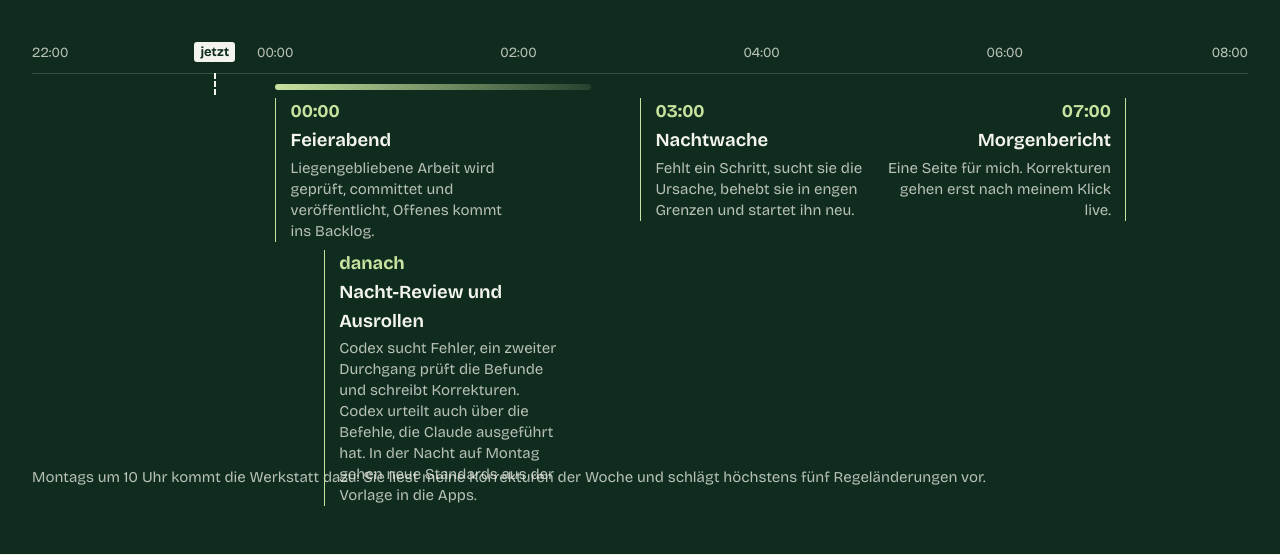
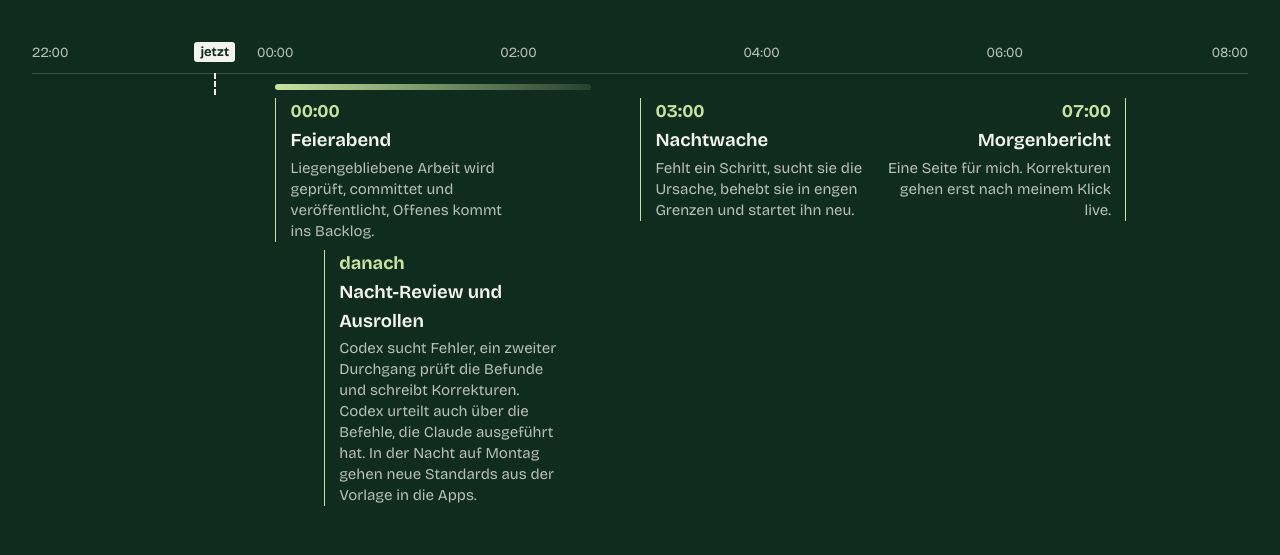
Before and after one commit to robinchoice/pleasance, a plain HTML site: page nachtschicht.html in a window 1280 px wide. Shown: the part 397-952 px from the top of the page. Drawn offline with Linux system fonts and the light colour scheme.

Commit message:
Increase desktop timeline height to accommodate longer text
Found, verified and applied by the nightly review (Codex).

```diff
--- a/style.css
+++ b/style.css
@@ -256,7 +256,7 @@ h3 { font-size: 1.125rem; font-weight: 650; line-height: 1.35; }
 .timeline__chain { position: absolute; top: 2.6rem; left: 20%; width: 26%; height: 6px; border-radius: 3px; background: linear-gradient(90deg, var(--sprout), rgba(200, 227, 159, 0.12)); }
 .timeline__now { position: absolute; top: 1.9rem; height: 1.4rem; border-left: 2px dashed var(--ink); }
 .timeline__now span { position: absolute; top: -1.9rem; left: -1.4rem; padding: 0 0.4rem; font-size: 0.8125rem; font-weight: 700; color: var(--paper); background: var(--ink); border-radius: 3px; white-space: nowrap; }
-.timeline__events { position: relative; height: 23rem; margin-top: 1.5rem; list-style: none; }
+.timeline__events { position: relative; height: 29rem; margin-top: 1.5rem; list-style: none; }
 .ev { position: absolute; top: 0; left: var(--at); width: min(15rem, 27%); padding-left: 0.9rem; border-left: 1.5px solid var(--sprout); }
 .ev time { display: block; font-weight: 700; color: var(--sprout); font-variant-numeric: tabular-nums; }
 .ev b { display: block; margin-bottom: 0.2rem; font-size: 1.15rem; font-weight: 650; }
```
